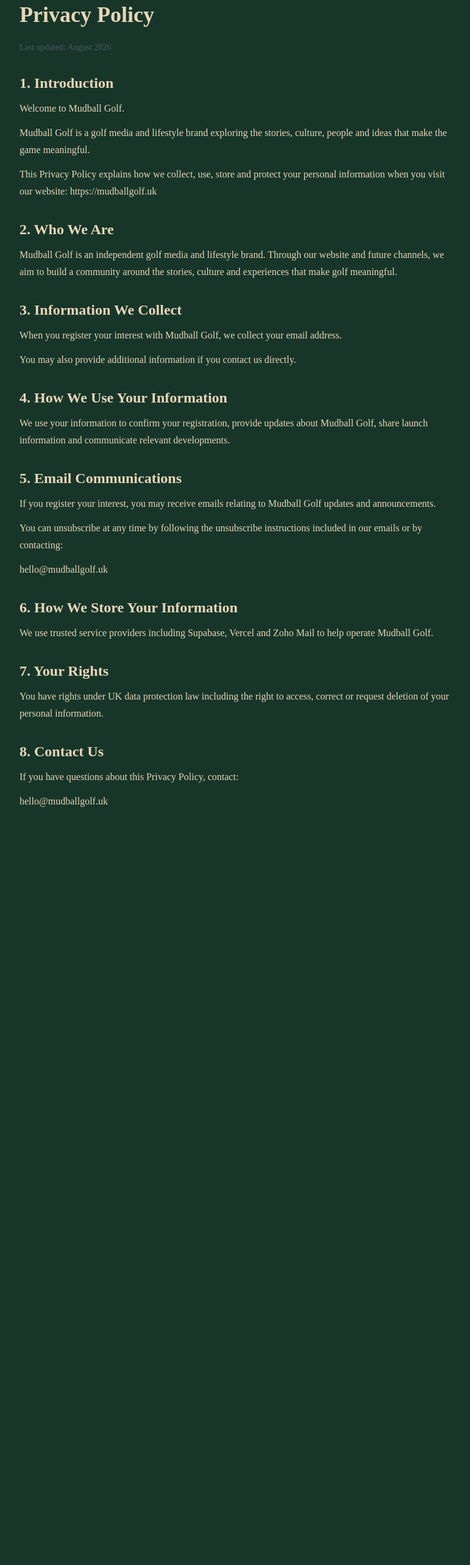
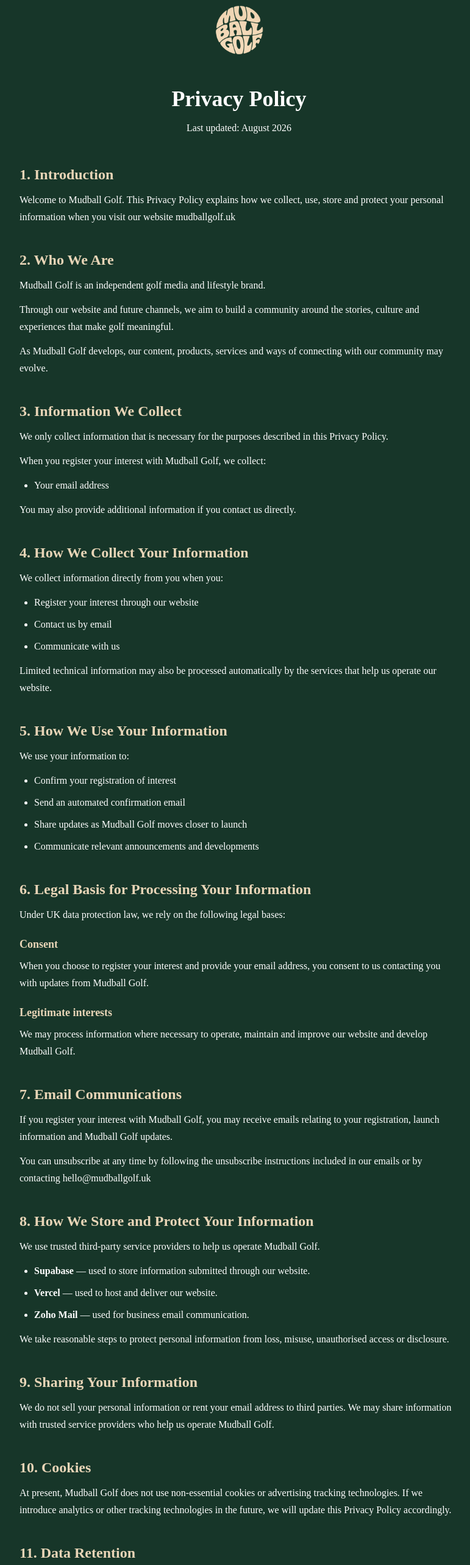
Before and after one commit to michaelmcewan84/mudball-golf, a Next.js app: page /privacy in a window 1280 px wide. Shown: the part 60-2626 px from the top of the page at 61% size, without its empty margins (248-1019 px from the left). Before the commit the page ends 1452 px from the top, so only its background shows below. Built offline with nearby package versions, Linux system fonts and the light colour scheme.

Commit message:
Update page.tsx

```diff
--- a/app/privacy/page.tsx
+++ b/app/privacy/page.tsx
@@ -1,123 +1,311 @@
+import Image from "next/image";
+
 export default function PrivacyPage() {
   return (
     <main className="mx-auto max-w-3xl px-6 py-16">
-      <h1 className="mb-6 text-4xl font-bold">
+
+      {/* Logo */}
+      <div className="mb-12 flex justify-center">
+        <Image
+          src="/logo.png"
+          alt="Mudball Golf"
+          width={90}
+          height={90}
+          priority
+        />
+      </div>
+
+      {/* Header */}
+      <h1 className="mb-4 text-center text-4xl font-bold text-white">
         Privacy Policy
       </h1>
 
-      <p className="mb-8 text-sm text-gray-600">
+      <p className="mb-12 text-center text-white">
         Last updated: August 2026
       </p>
 
-      <section className="space-y-8 text-base leading-7">
+
+      <section className="space-y-10 text-base leading-7 text-white">
 
         <div>
-          <h2 className="mb-3 text-2xl font-semibold">
+          <h2 className="mb-3 text-2xl font-semibold text-[#E8D5B7]">
             1. Introduction
           </h2>
+
           <p>
-            Welcome to Mudball Golf.
-          </p>
-          <p className="mt-3">
-            Mudball Golf is a golf media and lifestyle brand exploring
-            the stories, culture, people and ideas that make the game
-            meaningful.
-          </p>
-          <p className="mt-3">
-            This Privacy Policy explains how we collect, use, store and
-            protect your personal information when you visit our website:
-            https://mudballgolf.uk
+            Welcome to Mudball Golf. This Privacy Policy explains how we collect, use, store and
+            protect your personal information when you visit our website mudballgolf.uk
           </p>
         </div>
 
+
         <div>
-          <h2 className="mb-3 text-2xl font-semibold">
+          <h2 className="mb-3 text-2xl font-semibold text-[#E8D5B7]">
             2. Who We Are
           </h2>
+
           <p>
             Mudball Golf is an independent golf media and lifestyle brand.
+          </p>
+
+          <p className="mt-3">
             Through our website and future channels, we aim to build a
-            community around the stories, culture and experiences that
-            make golf meaningful.
+            community around the stories, culture and experiences that make
+            golf meaningful.
+          </p>
+
+          <p className="mt-3">
+            As Mudball Golf develops, our content, products, services and ways
+            of connecting with our community may evolve.
           </p>
         </div>
 
+
         <div>
-          <h2 className="mb-3 text-2xl font-semibold">
+          <h2 className="mb-3 text-2xl font-semibold text-[#E8D5B7]">
             3. Information We Collect
           </h2>
+
           <p>
-            When you register your interest with Mudball Golf, we collect
-            your email address.
+            We only collect information that is necessary for the purposes
+            described in this Privacy Policy.
           </p>
+
+          <p className="mt-3">
+            When you register your interest with Mudball Golf, we collect:
+          </p>
+
+          <ul className="mt-3 list-disc space-y-2 pl-6">
+            <li>Your email address</li>
+          </ul>
+
           <p className="mt-3">
             You may also provide additional information if you contact us
             directly.
           </p>
         </div>
 
+
         <div>
-          <h2 className="mb-3 text-2xl font-semibold">
-            4. How We Use Your Information
+          <h2 className="mb-3 text-2xl font-semibold text-[#E8D5B7]">
+            4. How We Collect Your Information
           </h2>
+
           <p>
-            We use your information to confirm your registration, provide
-            updates about Mudball Golf, share launch information and
-            communicate relevant developments.
+            We collect information directly from you when you:
+          </p>
+
+          <ul className="mt-3 list-disc space-y-2 pl-6">
+            <li>Register your interest through our website</li>
+            <li>Contact us by email</li>
+            <li>Communicate with us</li>
+          </ul>
+
+          <p className="mt-3">
+            Limited technical information may also be processed automatically
+            by the services that help us operate our website.
           </p>
         </div>
 
+
         <div>
-          <h2 className="mb-3 text-2xl font-semibold">
-            5. Email Communications
+          <h2 className="mb-3 text-2xl font-semibold text-[#E8D5B7]">
+            5. How We Use Your Information
           </h2>
+
           <p>
-            If you register your interest, you may receive emails relating
-            to Mudball Golf updates and announcements.
+            We use your information to:
           </p>
-          <p className="mt-3">
-            You can unsubscribe at any time by following the unsubscribe
-            instructions included in our emails or by contacting:
+
+          <ul className="mt-3 list-disc space-y-2 pl-6">
+            <li>Confirm your registration of interest</li>
+            <li>Send an automated confirmation email</li>
+            <li>Share updates as Mudball Golf moves closer to launch</li>
+            <li>Communicate relevant announcements and developments</li>
+          </ul>
+        </div>
+
+
+        <div>
+          <h2 className="mb-3 text-2xl font-semibold text-[#E8D5B7]">
+            6. Legal Basis for Processing Your Information
+          </h2>
+
+          <p>
+            Under UK data protection law, we rely on the following legal bases:
           </p>
-          <p className="mt-3">
-            hello@mudballgolf.uk
+
+          <h3 className="mt-5 text-lg font-semibold text-[#E8D5B7]">
+            Consent
+          </h3>
+
+          <p className="mt-2">
+            When you choose to register your interest and provide your email
+            address, you consent to us contacting you with updates from
+            Mudball Golf.
+          </p>
+
+          <h3 className="mt-5 text-lg font-semibold text-[#E8D5B7]">
+            Legitimate interests
+          </h3>
+
+          <p className="mt-2">
+            We may process information where necessary to operate, maintain and
+            improve our website and develop Mudball Golf.
           </p>
         </div>
 
+
         <div>
-          <h2 className="mb-3 text-2xl font-semibold">
-            6. How We Store Your Information
+          <h2 className="mb-3 text-2xl font-semibold text-[#E8D5B7]">
+            7. Email Communications
           </h2>
+
           <p>
-            We use trusted service providers including Supabase, Vercel
-            and Zoho Mail to help operate Mudball Golf.
+            If you register your interest with Mudball Golf, you may receive
+            emails relating to your registration, launch information and
+            Mudball Golf updates.
+          </p>
+
+          <p className="mt-3">
+            You can unsubscribe at any time by following the unsubscribe
+            instructions included in our emails or by contacting hello@mudballgolf.uk
           </p>
         </div>
 
+
         <div>
-          <h2 className="mb-3 text-2xl font-semibold">
-            7. Your Rights
+          <h2 className="mb-3 text-2xl font-semibold text-[#E8D5B7]">
+            8. How We Store and Protect Your Information
           </h2>
+
           <p>
-            You have rights under UK data protection law including the
-            right to access, correct or request deletion of your personal
-            information.
+            We use trusted third-party service providers to help us operate
+            Mudball Golf.
+          </p>
+
+          <ul className="mt-3 list-disc space-y-2 pl-6">
+            <li>
+              <strong>Supabase</strong> — used to store information submitted
+              through our website.
+            </li>
+
+            <li>
+              <strong>Vercel</strong> — used to host and deliver our website.
+            </li>
+
+            <li>
+              <strong>Zoho Mail</strong> — used for business email
+              communication.
+            </li>
+          </ul>
+
+          <p className="mt-3">
+            We take reasonable steps to protect personal information from loss,
+            misuse, unauthorised access or disclosure.
           </p>
         </div>
 
+
         <div>
-          <h2 className="mb-3 text-2xl font-semibold">
-            8. Contact Us
+          <h2 className="mb-3 text-2xl font-semibold text-[#E8D5B7]">
+            9. Sharing Your Information
           </h2>
+
           <p>
-            If you have questions about this Privacy Policy, contact:
+            We do not sell your personal information or rent your email address
+            to third parties. We may share information with trusted service providers who help us
+            operate Mudball Golf.
           </p>
+        </div>
+
+
+        <div>
+          <h2 className="mb-3 text-2xl font-semibold text-[#E8D5B7]">
+            10. Cookies
+          </h2>
+
+          <p>
+            At present, Mudball Golf does not use non-essential cookies or
+            advertising tracking technologies. If we introduce analytics or other tracking technologies in the
+            future, we will update this Privacy Policy accordingly.
+          </p>
+        </div>
+
+
+        <div>
+          <h2 className="mb-3 text-2xl font-semibold text-[#E8D5B7]">
+            11. Data Retention
+          </h2>
+
+          <p>
+            We retain personal information only for as long as necessary for
+            the purposes described in this Privacy Policy.
+          </p>
+
           <p className="mt-3">
-            hello@mudballgolf.uk
+            You may request deletion of your information at any time by
+            contacting hello@mudballgolf.uk
+          </p>
+        </div>
+
+
+        <div>
+          <h2 className="mb-3 text-2xl font-semibold text-[#E8D5B7]">
+            12. Your Rights
+          </h2>
+
+          <p>
+            Under UK data protection law, you have rights including:
+          </p>
+
+          <ul className="mt-3 list-disc space-y-2 pl-6">
+            <li>The right to access your personal information</li>
+            <li>The right to request correction of inaccurate information</li>
+            <li>The right to request deletion of your information</li>
+            <li>The right to withdraw consent</li>
+            <li>The right to object to certain processing activities</li>
+          </ul>
+        </div>
+
+
+        <div>
+          <h2 className="mb-3 text-2xl font-semibold text-[#E8D5B7]">
+            13. Third-Party Links
+          </h2>
+
+          <p>
+            Our website may contain links to third-party websites, including
+            social media platforms. We are not responsible for the privacy practices, content or
+            security of external websites.
+          </p>
+        </div>
+
+
+        <div>
+          <h2 className="mb-3 text-2xl font-semibold text-[#E8D5B7]">
+            14. Changes to This Privacy Policy
+          </h2>
+
+          <p>
+            We may update this Privacy Policy from time to time as Mudball Golf
+            develops.
+          </p>
+        </div>
+
+
+        <div>
+          <h2 className="mb-3 text-2xl font-semibold text-[#E8D5B7]">
+            15. Contact Us
+          </h2>
+
+          <p>
+            If you have questions about this Privacy Policy, please contact hello@mudballgolf.uk
           </p>
         </div>
 
       </section>
+
     </main>
   );
 }
```
